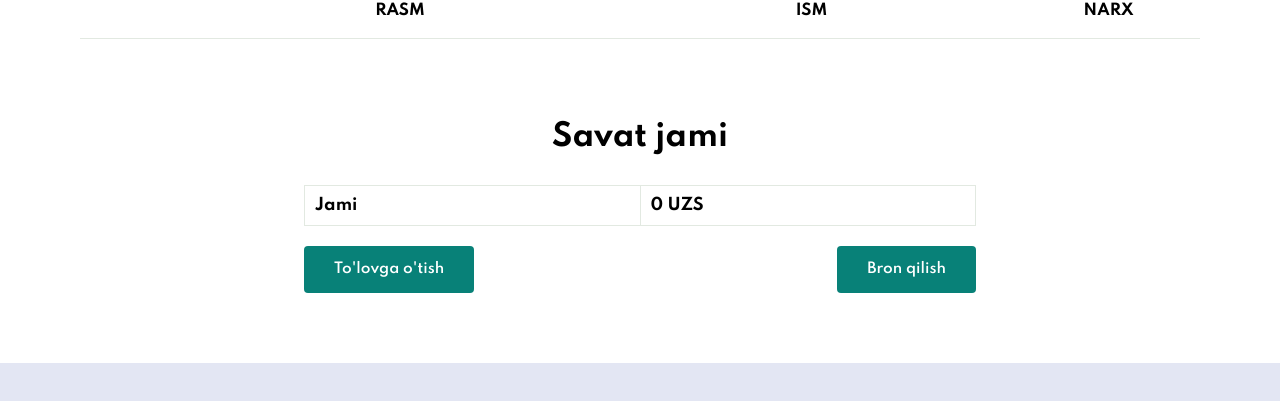
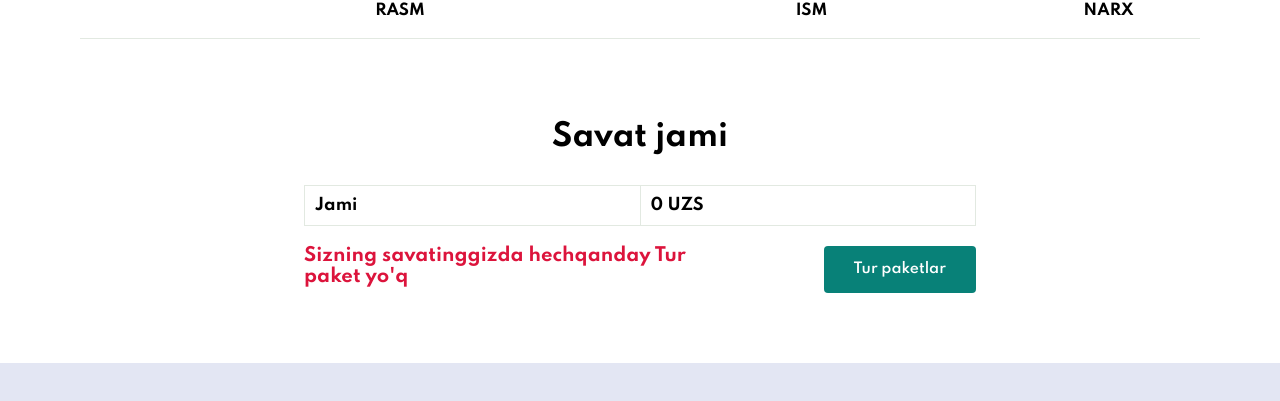
Before and after one commit to Mashhur1026/VolidamTravel, a React (Vite) app: page /Cart in a window 1280 px wide. Shown: the part 542-943 px from the top of the page. Built offline with nearby package versions, Linux system fonts and the light colour scheme; grey boxes are pictures that could not be loaded.

Commit message:
finished

```diff
--- a/src/pages/booking/booking.css
+++ b/src/pages/booking/booking.css
@@ -1,6 +1,7 @@
 .text {
   text-align: center;
   margin-top: 30px;
+  color: crimson;
 }
 
 .no-booking-con {
--- a/src/pages/cart/Cart.tsx
+++ b/src/pages/cart/Cart.tsx
@@ -17,6 +17,8 @@ interface Lang {
   total: string;
   mbtn: string;
   mbtn2: string;
+  btn: string;
+  m: string;
 }
 
 function Cart() {
@@ -58,6 +60,8 @@ function Cart() {
     total: "",
     mbtn: "",
     mbtn2: "",
+    btn: "",
+    m: "",
   });
 
   useEffect(() => {
@@ -73,6 +77,8 @@ function Cart() {
         total: "Jami",
         mbtn: "To'lovga o'tish",
         mbtn2: "Bron qilish",
+        btn: "Tur paketlar",
+        m: "Sizning savatinggizda hechqanday Tur paket yo'q",
       });
     } else if (language.eng) {
       setLang({
@@ -86,6 +92,8 @@ function Cart() {
         total: "Total",
         mbtn: "Proceed to Payment",
         mbtn2: "Book",
+        btn: "Tour packages ",
+        m: "There are no Tour packages in your shopping cart",
       });
     } else {
       setLang({
@@ -99,6 +107,8 @@ function Cart() {
         total: "Итого",
         mbtn: "Перейти к оплате",
         mbtn2: "Бронирование",
+        btn: "Турпакеты",
+        m: "В вашей корзине нет турпакетов",
       });
     }
   }, [language]);
@@ -116,6 +126,65 @@ function Cart() {
   };
 
   return (
+    <>
+      {cartItems.length === 0 ? (
+        <>
+          <BlogComponent title={lang.title} text={lang.text} img={lang.img} />
+          <section id="cart">
+            <table width="100%">
+              <thead>
+                <tr>
+                  <td></td>
+                  <td>{lang.td1}</td>
+                  <td>{lang.td2}</td>
+                  <td>{lang.td3}</td>
+                </tr>
+              </thead>
+              <tbody>
+                {cartItems.map((item) => (
+                  <tr key={item.id}>
+                    <td>
+                      <button onClick={() => removeItem?.(item)}>
+                        <i className="far fa-times-circle"></i>
+                      </button>
+                    </td>
+                    <td>
+                      <img src={item.imgUrl[0]} alt="" />
+                    </td>
+                    <td>{item.name}</td>
+
+                    <td>{item.price} UZS</td>
+                  </tr>
+                ))}
+              </tbody>
+            </table>
+          </section>
+
+          <section id="cart-add">
+            <div id="subtotal">
+              <h3>{lang.h3}</h3>
+              <table>
+                <tbody>
+                  <tr>
+                    <td>
+                      <strong>{lang.total}</strong>
+                    </td>
+                    <td>
+                      <strong>{total} UZS</strong>
+                    </td>
+                  </tr>
+                </tbody>
+              </table>
+              <div className="btn-container">
+                <h2>{lang.m}</h2>
+                <Link to={`/Shop`}>
+                  <button className="normol"> {lang.btn}</button>
+                </Link>
+              </div>
+            </div>
+          </section>
+        </>
+      ) : (
         <>
           <BlogComponent title={lang.title} text={lang.text} img={lang.img} />
           <section id="cart">
@@ -176,6 +245,8 @@ function Cart() {
             </div>
           </section>
         </>
+      )}
+    </>
   );
 }
 
--- a/src/pages/cart/cart.css
+++ b/src/pages/cart/cart.css
@@ -29,6 +29,12 @@
 
 #cart table tbody td {
   font-size: 15px;
+}
+
+.btn-container h2 {
+  color: crimson;
+  font-size: 18px;
+  width: 60%;
 }
 
 #cart table td:nth-child(1) button {
@@ -161,6 +167,10 @@
     width: 80%;
     height: 80%;
   }
+
+  .btn-container h2 {
+    font-size: 16px;
+  }
 }
 
 @media (max-width: 430px) {
```
Lines whose indentation alone changed are shown as unchanged.
